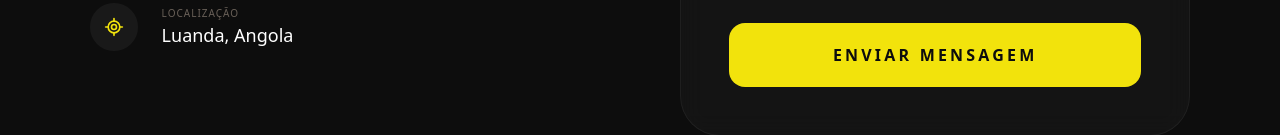
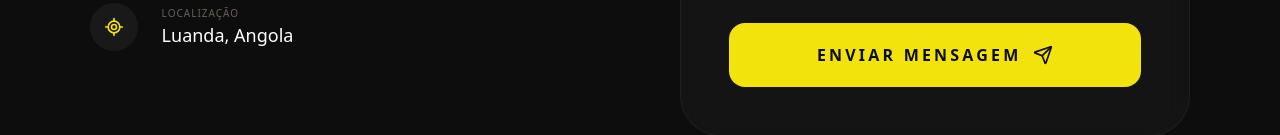
Before and after one commit to aliciomussenga/Gson-Creativity-site, a React (Vite) app: page /contato in a window 1280 px wide. Shown: the part 605-740 px from the top of the page. Built offline with nearby package versions, Linux system fonts and the light colour scheme.

Commit message:
fix: remove unused import to fix vercel build

```diff
--- a/src/component/sections/ContactForm.tsx
+++ b/src/component/sections/ContactForm.tsx
@@ -76,6 +76,7 @@ export default function ContactForm() {
           className="w-full bg-gson-yellow text-gson-black font-black uppercase tracking-[0.2em] py-5 rounded-2xl flex items-center justify-center gap-3 hover:bg-white transition-all disabled:opacity-50"
         >
           {status === "SENDING" ? "Processando..." : "Enviar Mensagem"}
+          <Send size={20} />
         </button>
 
         {status === "ERROR" && (
```
